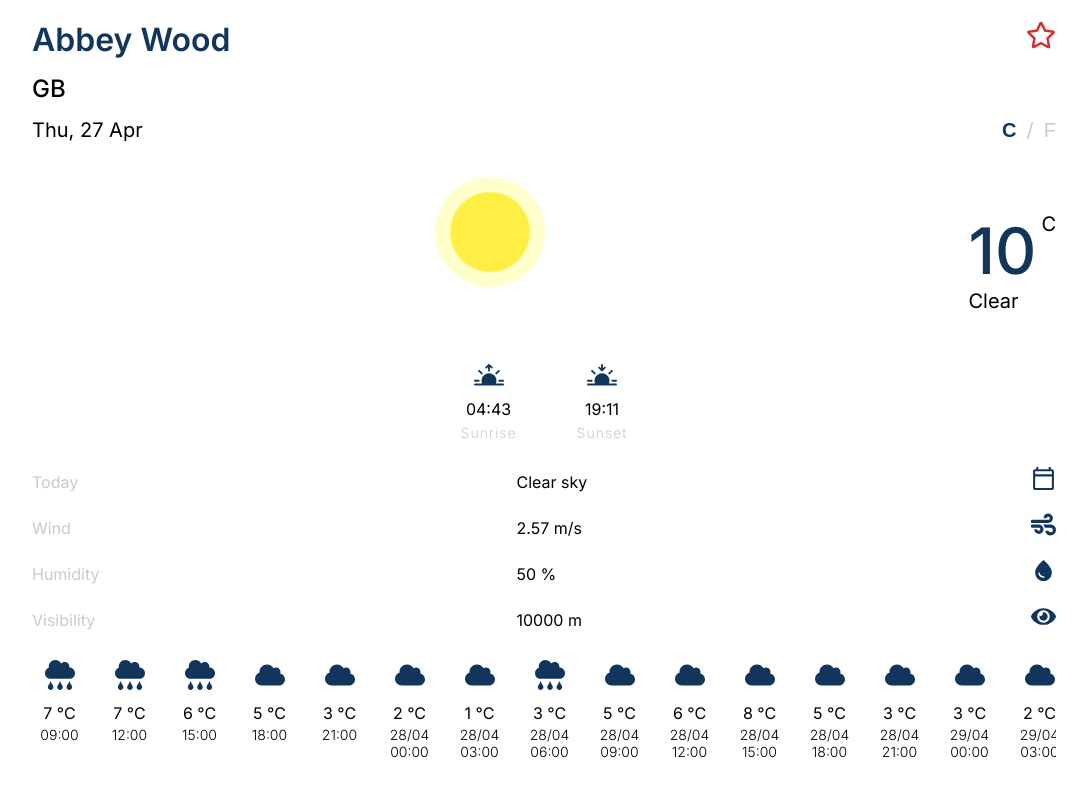
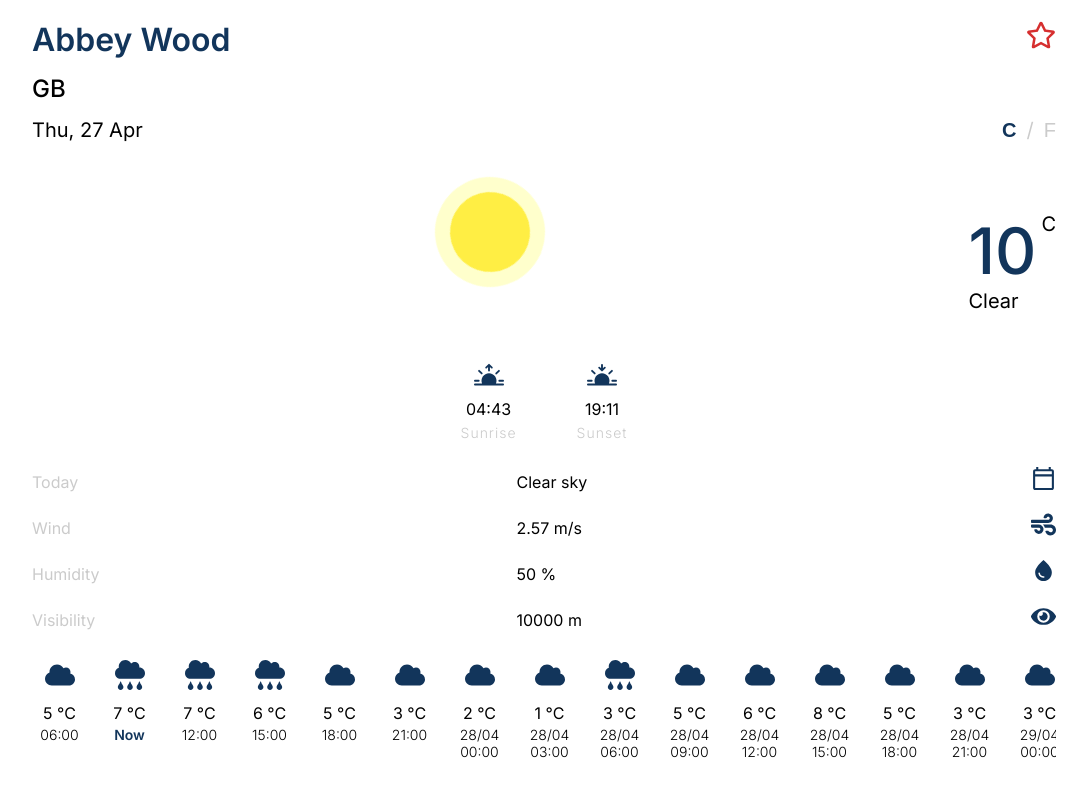
Before and after one commit to HejCattis/WeatherApp, a React (Vite) app in the folder WeatherApp/: page / in a window 1280 px wide. Shown: the top 796 px of the page, without its empty margins (96-1183 px from the left). Built offline with nearby package versions, Linux system fonts and the light colour scheme.

Commit message:
Added "now"

```diff
--- a/WeatherApp/src/components/Forecast.tsx
+++ b/WeatherApp/src/components/Forecast.tsx
@@ -3,25 +3,31 @@ import useStoreWeather from "../store/storeWeather";
 import { getWeatherIcon } from "../utils/getWeatherIcon";
 import { formatTime } from "../utils/formatTimeUtils";
 
-
 function Forecast() {
   const { forecastData } = useStoreWeather();
 
   const forecast = forecastData?.list
-  .filter(({ dt_txt }) => new Date(dt_txt) >= new Date(Date.now() - 4 * 60 * 60 * 1000))
-  .map(({ dt_txt, main: { temp }, weather: [{ main }] }) => {
-    const date = new Date(dt_txt);
-    const isToday = date.toLocaleDateString() === new Date().toLocaleDateString();
-    const dateTime = isToday
-      ? `${formatTime(date.getTime() / 1000)}`
-      : `${date.toLocaleDateString('en-GB', { day: 'numeric', month: 'numeric' })} ${formatTime(date.getTime() / 1000)}`;
-    return {
-      temperature: Math.round(temp),
-      main,
-      dateTime,
-    };
-  });
+    .filter(({ dt_txt }) => new Date(dt_txt) >= new Date(Date.now() - 5 * 60 * 60 * 1000))
+    .map(({ dt_txt, main: { temp }, weather: [{ main }] }) => {
+      const dateTime = new Date(dt_txt);
+      const now = new Date();
+      let isNow = false;
+      if (Math.abs(dateTime.getTime() - now.getTime()) <= 1.5 * 60 * 60 * 1000) {
+        isNow = true;
+      }
 
+      const dateTimeString = isNow
+        ? <span className="forecast-time now">Now</span>
+        : dateTime.toLocaleDateString() === now.toLocaleDateString()
+        ? formatTime(dateTime.getTime() / 1000)
+        : `${dateTime.toLocaleDateString('en-GB', { day: 'numeric', month: 'numeric' })} ${formatTime(dateTime.getTime() / 1000)}`;
+
+      return {
+        temperature: Math.round(temp),
+        main,
+        dateTime: dateTimeString,
+      };
+    });
 
   return (
     <div className="forecast-container">
--- a/WeatherApp/src/style/Forecast.css
+++ b/WeatherApp/src/style/Forecast.css
@@ -40,3 +40,8 @@
     font-size: 14px;
     text-align: center;
 }
+
+.forecast-container > section > .forecast-time .now{
+    font-weight: 600;
+    color: #12355B;
+}
```
